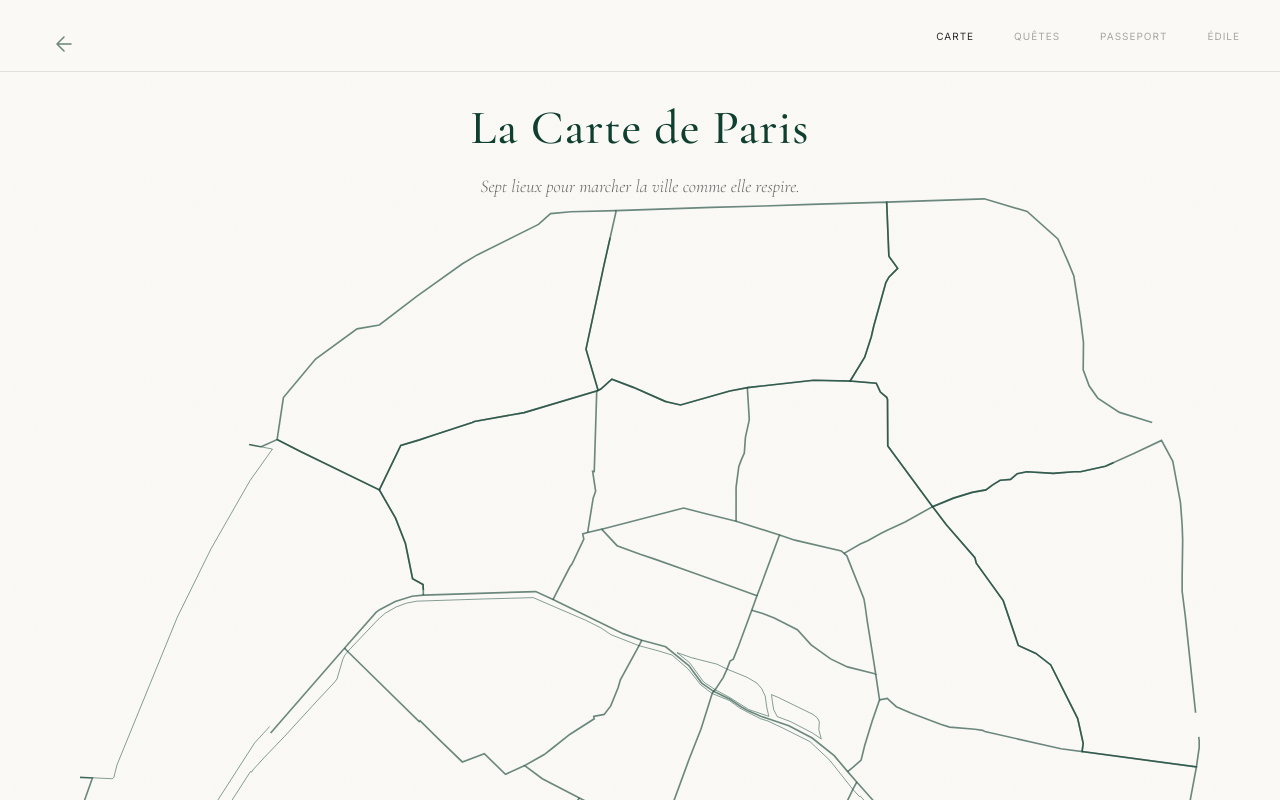
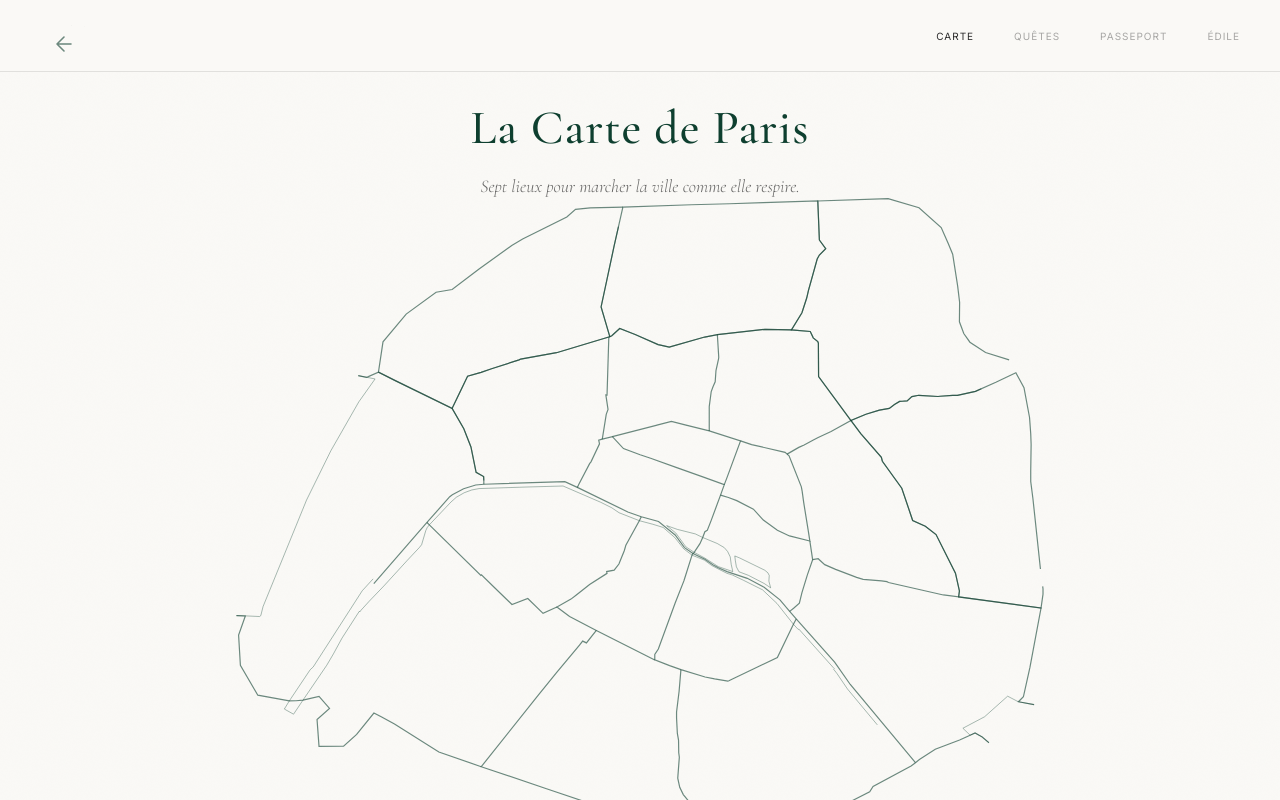
Before and after one commit to echofield/arch-citizen, a React (Vite) app: page / in a window 1280 px wide. Both pictures are taken after a click on the button "CARTE". Shown: the top 800 px of the page. Built offline with nearby package versions, Linux system fonts and the light colour scheme.

Commit message:
Adjust map size - limit max width and height for better proportions

```diff
--- a/src/components/CarteInteractive.tsx
+++ b/src/components/CarteInteractive.tsx
@@ -11,11 +11,13 @@ export function CarteInteractive() {
         version="1.1"
         xmlns="http://www.w3.org/2000/svg"
         viewBox="0 0 2037.566 1615.5"
+        preserveAspectRatio="xMidYMid meet"
         style={{
           width: '100%',
           maxWidth: '100%',
           height: 'auto',
-          display: 'block'
+          display: 'block',
+          maxHeight: '80vh'
         }}
       >
         <style>
@@ -77,6 +79,7 @@ export function CarteInteractive() {
             @media (max-width: 768px) {
               svg {
                 padding: 0 24px;
+                max-height: 70vh;
               }
 
               /* Désactiver hover sur tactile */
@@ -87,6 +90,14 @@ export function CarteInteractive() {
                   stroke-width: 3;
                   opacity: 0.6;
                 }
+              }
+            }
+
+            /* Desktop - limiter la taille maximale */
+            @media (min-width: 769px) {
+              svg {
+                max-width: 1200px;
+                margin: 0 auto;
               }
             }
           `}
--- a/src/pages/Carte.tsx
+++ b/src/pages/Carte.tsx
@@ -192,9 +192,9 @@ export default function Carte({ onNavigate }: CarteProps) {
       {/* VISUEL DE CARTE — géométrie de Paris + lieux symboliques */}
       <section
         style={{
-          maxWidth: selectedLieu ? '2400px' : 'none',
+          maxWidth: selectedLieu ? '1400px' : '1200px',
           margin: '-100px auto 100px',
-          padding: '0 80px',
+          padding: '0 40px',
           display: 'flex',
           gap: '100px',
           alignItems: 'flex-start',
@@ -212,10 +212,11 @@ export default function Carte({ onNavigate }: CarteProps) {
             justifyContent: 'center',
             transition: 'all 500ms ease',
             width: selectedLieu ? 'auto' : '100%',
-            position: 'relative'
+            position: 'relative',
+            maxWidth: '100%'
           }}
         >
-          <div style={{ position: 'relative', width: '100%' }}>
+          <div style={{ position: 'relative', width: '100%', maxWidth: '100%' }}>
             <CarteInteractive />
 
             {/* 7 lieux symboliques — overlay sur la carte */}
```
